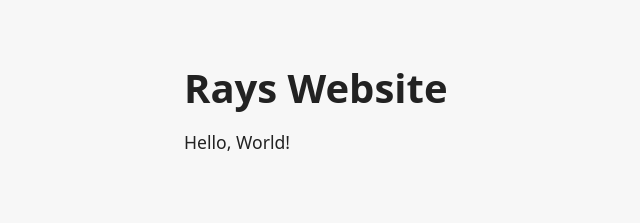
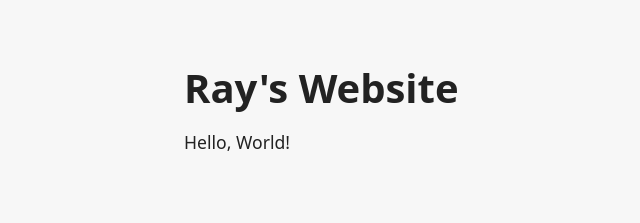
Before and after one commit to rayraysgit/rays-website, a plain HTML site: page index.html in a window 1280 px wide. Shown: the whole page, without its empty margins (96-736 px from the left). Drawn offline with Linux system fonts and the light colour scheme.

```diff
--- a/index.html
+++ b/index.html
@@ -3,7 +3,7 @@
   <head>
     <meta charset="utf-8">
     <meta name="viewport" content="width=device-width, initial-scale=1">
-    <title>Rays Website</title>
+    <title>Ray's Website</title>
     <style>
       body {
         margin: 0;
@@ -33,7 +33,7 @@
   </head>
   <body>
     <main>
-      <h1>Rays Website</h1>
+      <h1>Ray's Website</h1>
       <p>Hello, World!</p>
     </main>
   </body>
```
